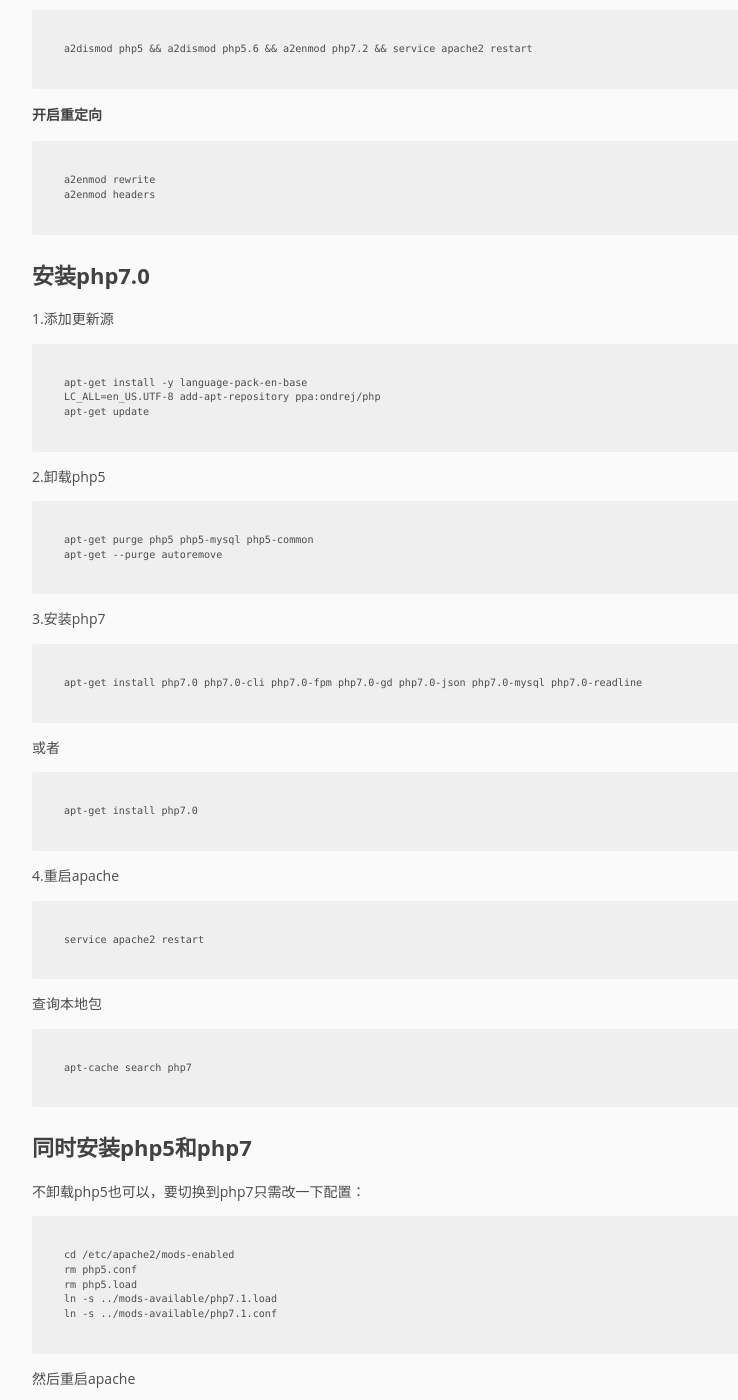
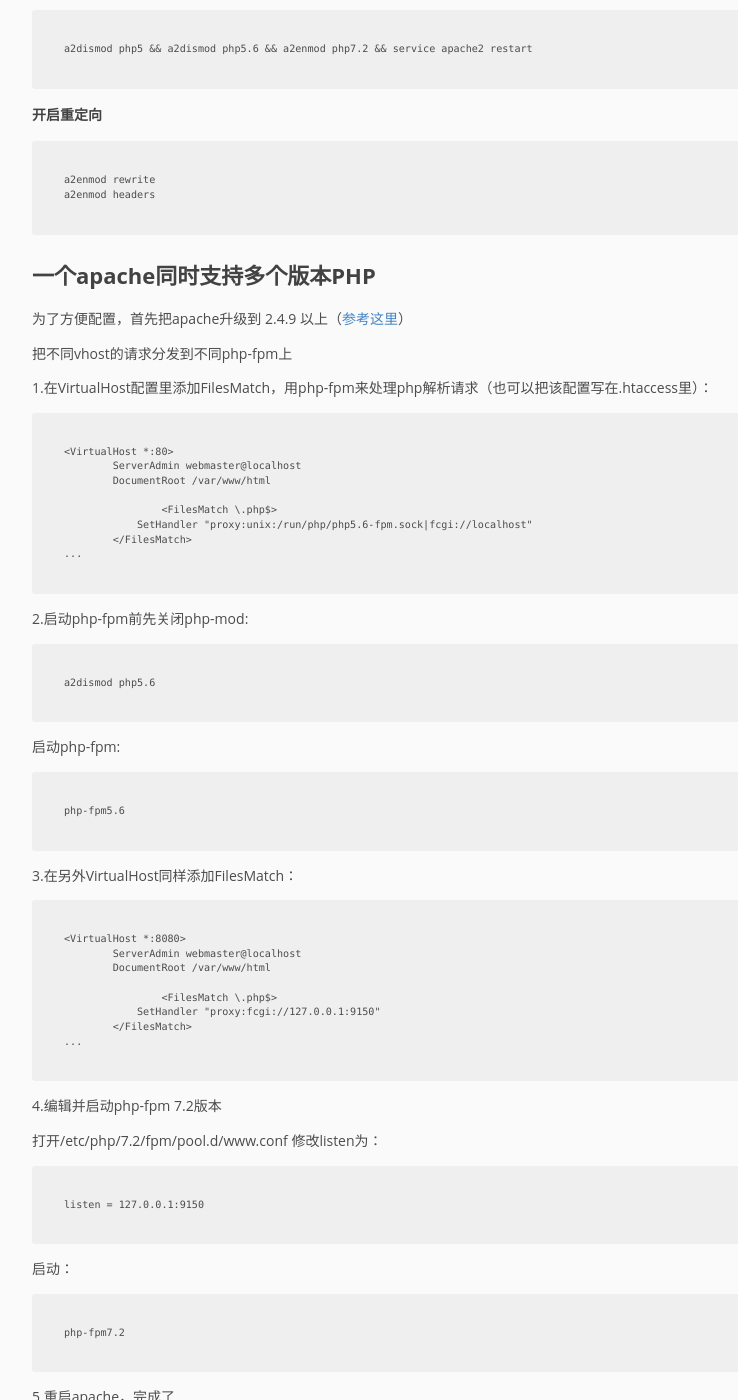
Before and after one commit to pingmalu/pingmalu.github.io, a Jekyll site: the page built from _posts/2018-04-03-PHP多版本安装笔记.md, in a window 1280 px wide and 1400 px high, scrolled down 1594 px. Shown: the whole window, without its empty margins (168-906 px from the left). Built offline with Jekyll 4.4.1, drawn with Linux system fonts in a browser that asks for light colours; some of the changed text lies outside the part shown.

Commit message:
'update'

```diff
--- a/_posts/2018-04-03-PHP多版本安装笔记.md
+++ b/_posts/2018-04-03-PHP多版本安装笔记.md
@@ -52,6 +52,94 @@ title:  "PHP多版本安装笔记"
 	a2enmod rewrite
 	a2enmod headers
 
+# 一个apache同时支持多个版本PHP
+
+为了方便配置，首先把apache升级到 2.4.9 以上（[参考这里](http://git.malu.me/apache2%E6%97%A5%E5%B8%B8%E7%AC%94%E8%AE%B0/)）
+
+把不同vhost的请求分发到不同php-fpm上
+
+1.在VirtualHost配置里添加FilesMatch，用php-fpm来处理php解析请求（也可以把该配置写在.htaccess里）：
+
+	<VirtualHost *:80>
+	        ServerAdmin webmaster@localhost
+	        DocumentRoot /var/www/html
+
+			<FilesMatch \.php$>
+	            SetHandler "proxy:unix:/run/php/php5.6-fpm.sock|fcgi://localhost"
+	        </FilesMatch>
+	...
+
+2.启动php-fpm前先关闭php-mod:
+
+	a2dismod php5.6
+
+启动php-fpm:
+
+	php-fpm5.6
+
+3.在另外VirtualHost同样添加FilesMatch：
+
+
+	<VirtualHost *:8080>
+	        ServerAdmin webmaster@localhost
+	        DocumentRoot /var/www/html
+
+			<FilesMatch \.php$>
+	            SetHandler "proxy:fcgi://127.0.0.1:9150"
+	        </FilesMatch>
+	...
+
+
+
+4.编辑并启动php-fpm 7.2版本
+
+打开/etc/php/7.2/fpm/pool.d/www.conf 修改listen为：
+
+	listen = 127.0.0.1:9150
+
+启动：
+
+	php-fpm7.2
+
+5.重启apache，完成了
+
+
+## 注意，如果用pecl安装mongodb扩展，会出现两者不能同时兼容，解决办法：
+
+1.先安装一个版本的扩展，比如我们先装5.6扩展
+
+	apt remove php7.2-dev
+	pecl uninstall mongodb
+	apt install php5.6-dev
+	pecl install mongodb
+
+2.然后把该mongodb.so文件先备份出来
+
+	cp /usr/lib/php/20131226/mongodb.so /home/mongodb-5.6.so
+
+3.再安装7.2扩展
+
+	apt install php7.2-dev
+	pecl uninstall mongodb
+	pecl install mongodb
+
+4.把刚才备份的5.6扩展放回去
+
+	cp /home/mongodb-5.6.so /usr/lib/php/20131226/mongodb.so
+
+5.重启两个php-fpm
+
+	killall -USR2 php-fpm5.6
+	killall -USR2 php-fpm7.2
+
+关于killall信号说明
+
+	INT, TERM 立刻终止
+	QUIT 平滑终止
+	USR1 重新打开日志文件
+	USR2 平滑重载所有worker进程并重新载入配置和二进制模块
+
+
 # 安装php7.0
 
 1.添加更新源
```
